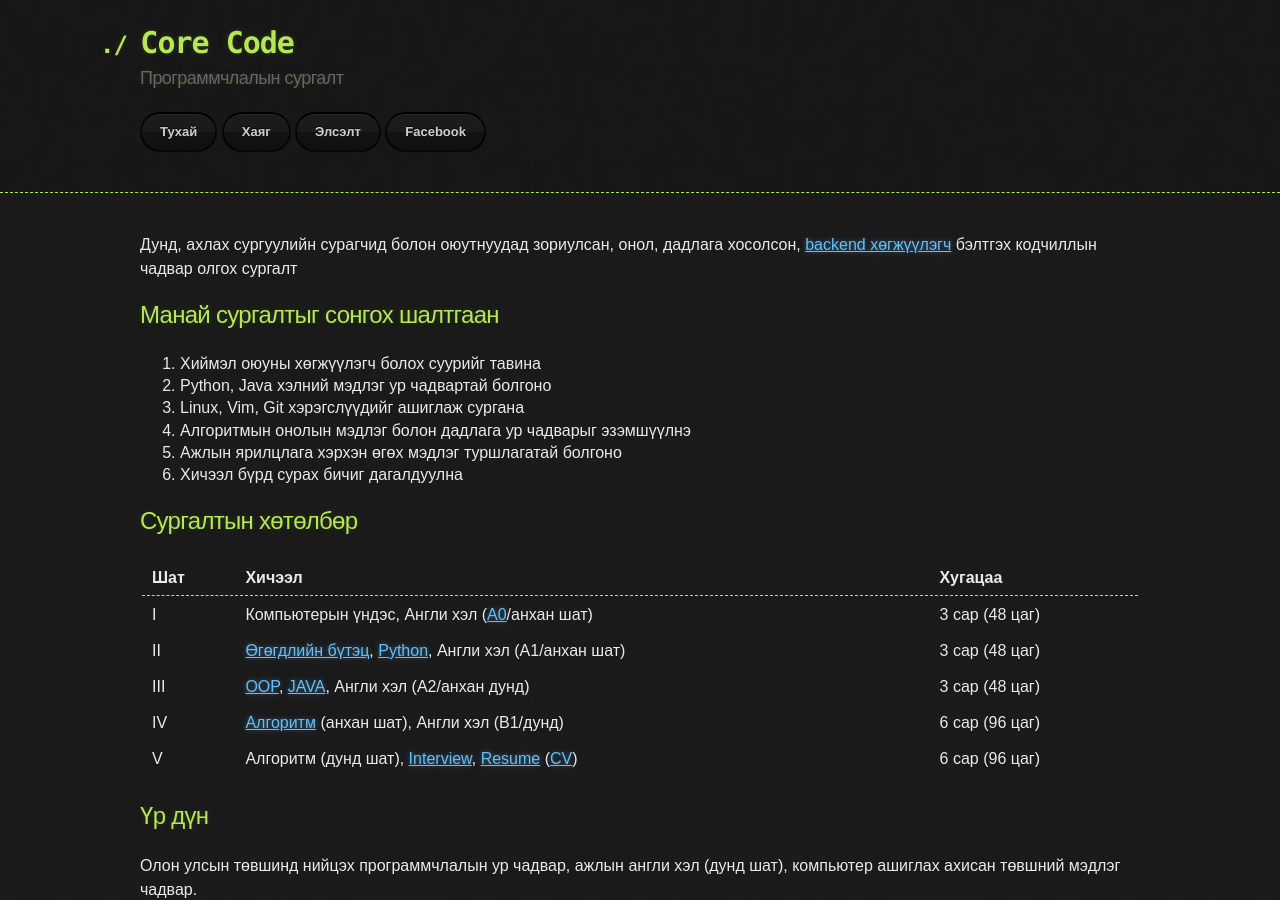
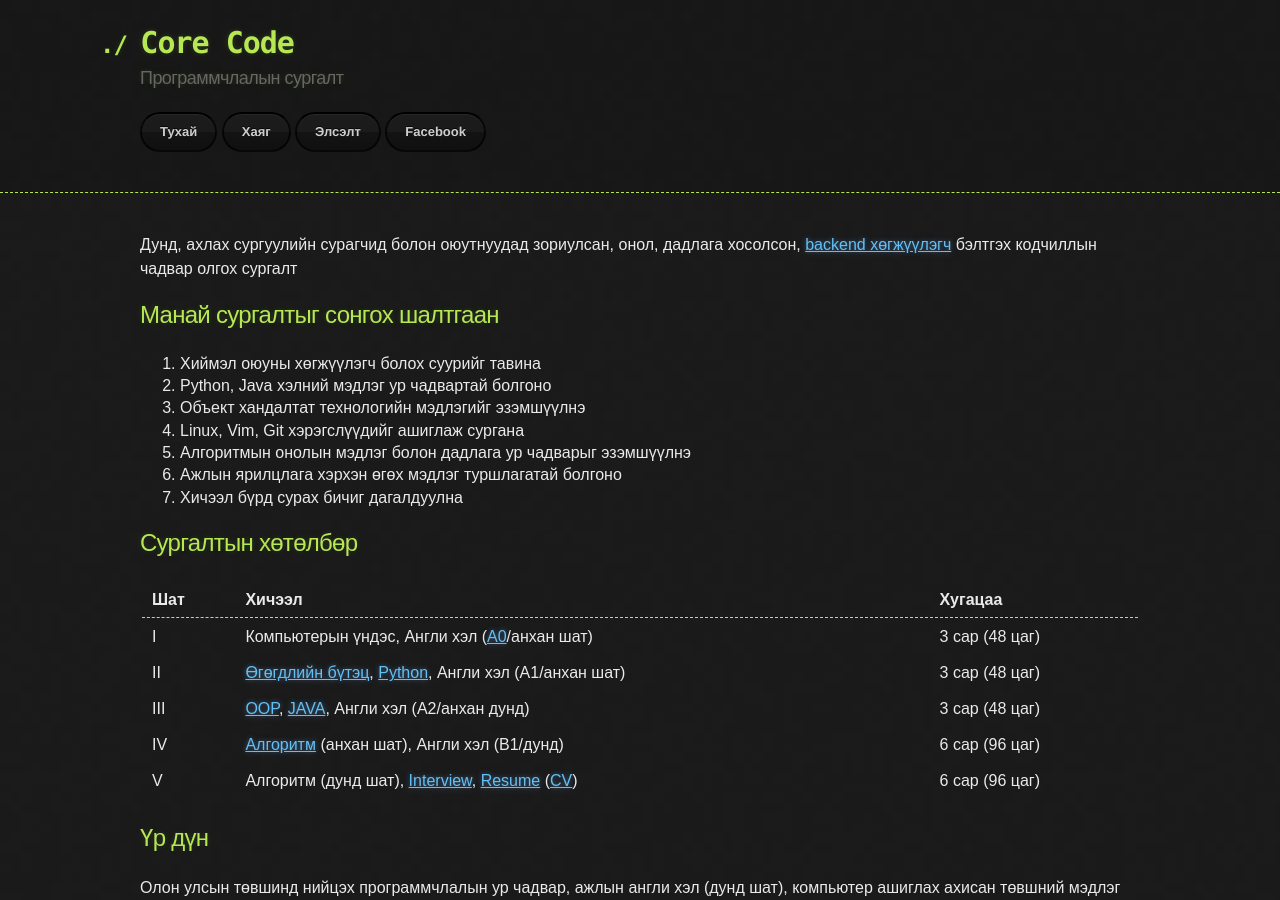
Before and after one commit to ganaatulgaa/corecode, a Jekyll site: the page built from index.md, in a window 1280 px wide and 900 px high. Built offline with Jekyll 4.4.1, drawn with Linux system fonts in a browser that asks for light colours.

Commit message:
Update index.md

```diff
--- a/index.md
+++ b/index.md
@@ -7,11 +7,12 @@ layout: default
 ## Манай сургалтыг сонгох шалтгаан
 
 1. Хиймэл оюуны хөгжүүлэгч болох суурийг тавина
-2. Python, Java хэлний мэдлэг ур чадвартай болгоно
-3. Linux, Vim, Git хэрэгслүүдийг ашиглаж сургана
-4. Алгоритмын онолын мэдлэг болон дадлага ур чадварыг эзэмшүүлнэ
-5. Ажлын ярилцлага хэрхэн өгөх мэдлэг туршлагатай болгоно
-6. Хичээл бүрд сурах бичиг дагалдуулна
+1. Python, Java хэлний мэдлэг ур чадвартай болгоно
+1. Объект хандалтат технологийн мэдлэгийг эзэмшүүлнэ
+1. Linux, Vim, Git хэрэгслүүдийг ашиглаж сургана
+1. Алгоритмын онолын мэдлэг болон дадлага ур чадварыг эзэмшүүлнэ
+1. Ажлын ярилцлага хэрхэн өгөх мэдлэг туршлагатай болгоно
+1. Хичээл бүрд сурах бичиг дагалдуулна
 
 ## Сургалтын хөтөлбөр
 
```
